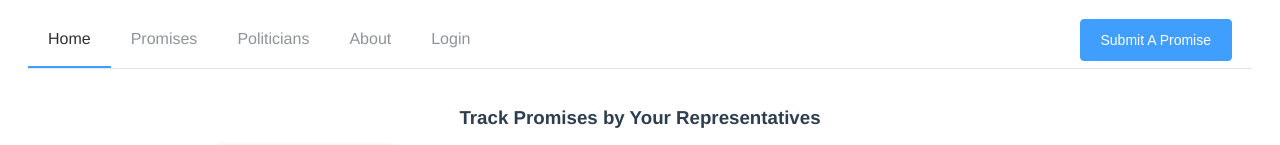
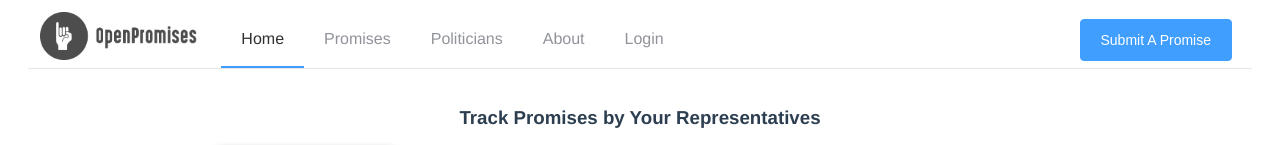
Before and after one commit to openpromisesmy/ui, a Vue app: page / in a window 1280 px wide. Shown: the top 145 px of the page. Built offline with nearby package versions, Linux system fonts and the light colour scheme; no server answers; what vue-mq would draw is missing.

Commit message:
add logo on navbar

```diff
--- a/src/components/NavbarDesktop.vue
+++ b/src/components/NavbarDesktop.vue
@@ -1,6 +1,9 @@
 <template>
   <el-header id="navbar">
+        <img id="img-navbar"  src="../assets/openpromises.png" height="48px"/>
+
       <el-menu :default-active="activeIndex" mode="horizontal" @select="handleSelect">
+
         <el-menu-item v-for="(item, index) in navigation" :key="index" v-bind:index="String(index)">
           <router-link v-bind:to="item.url">{{ item.text }}</router-link>
         </el-menu-item>
@@ -48,8 +51,16 @@ a {
   text-decoration: none;
   font-size: 1rem
 }
-
+#img-navbar{
+    margin-right: 24px;
+    float: left;
+    margin-top: 4px;
+    margin-left: 12px;
+}
 #submit {
   float:right
 }
+.el-menu{
+    background-color: transparent;
+}
 </style>
--- a/src/components/NavbarMobile.vue
+++ b/src/components/NavbarMobile.vue
@@ -1,6 +1,8 @@
 <template>
   <el-collapse v-model="activeNames">
-  <el-collapse-item title="Menu" name="1">
+  <img id="img-navbar" src="../assets/openpromises.png" height="32px"/>
+
+  <el-collapse-item title="" name="1">
     <el-row class="tac">
   <el-col>
     <el-menu
@@ -11,9 +13,13 @@
       @close="handleClose"
       :collapse="isCollapse"
       >
-         <el-menu-item v-for="(item, index) in navigation" :key="index" v-bind:index="String(index)" >
-          <router-link v-bind:to="item.url">{{ item.text }}</router-link>
-        </el-menu-item>
+
+        <router-link v-bind:to="item.url" v-for="(item, index) in navigation" :key="index">
+            <el-menu-item  v-bind:index="String(index)">
+
+              {{ item.text }}
+            </el-menu-item>
+        </router-link>
         <el-menu-item index="4" id="account" >
           <router-link to="/account">
             {{ this.$store.state.user.authenticated ? email : 'Login' }}
@@ -69,4 +75,9 @@ a {
   text-decoration: none;
   font-size: 1rem
 }
+#img-navbar{
+    float: left;
+    margin-top: 8px;
+    margin-left: 12px;
+}
 </style>
```
Also changed, not shown: src/assets/openpromises.png (added).
